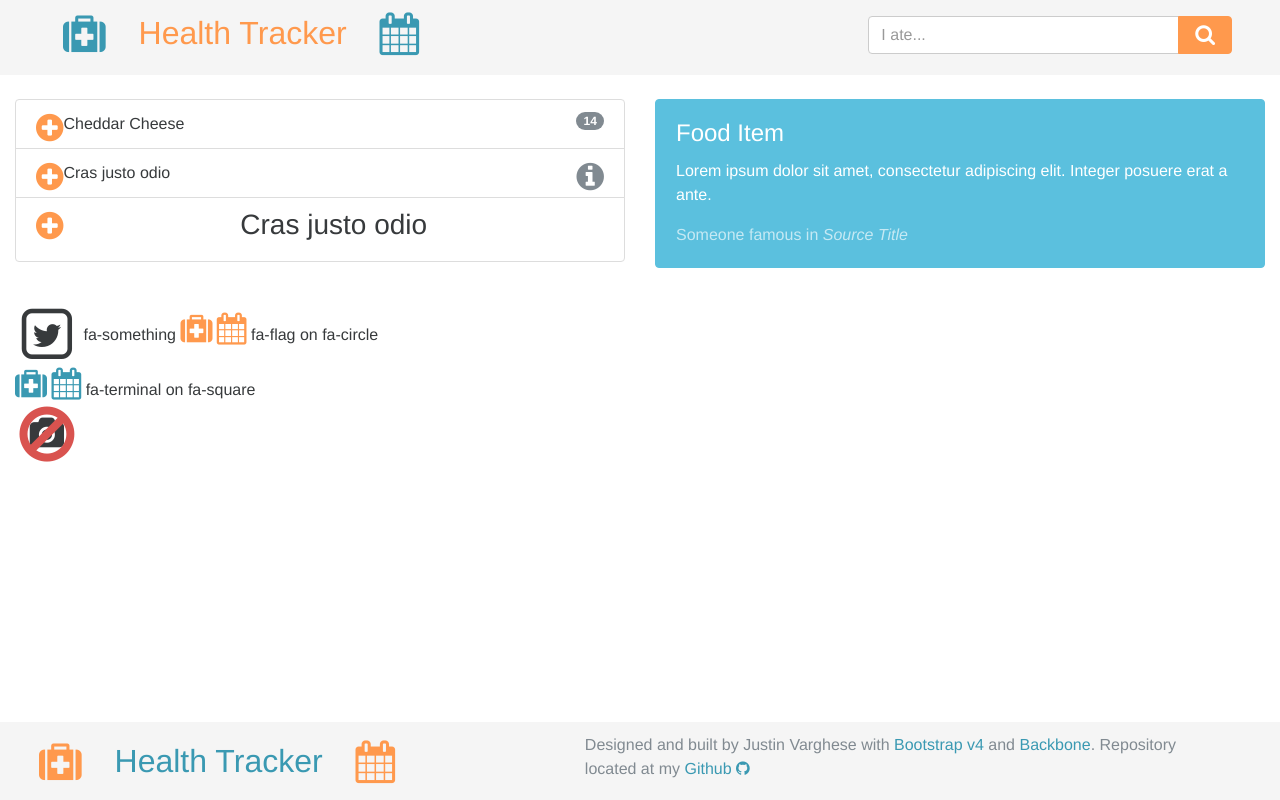
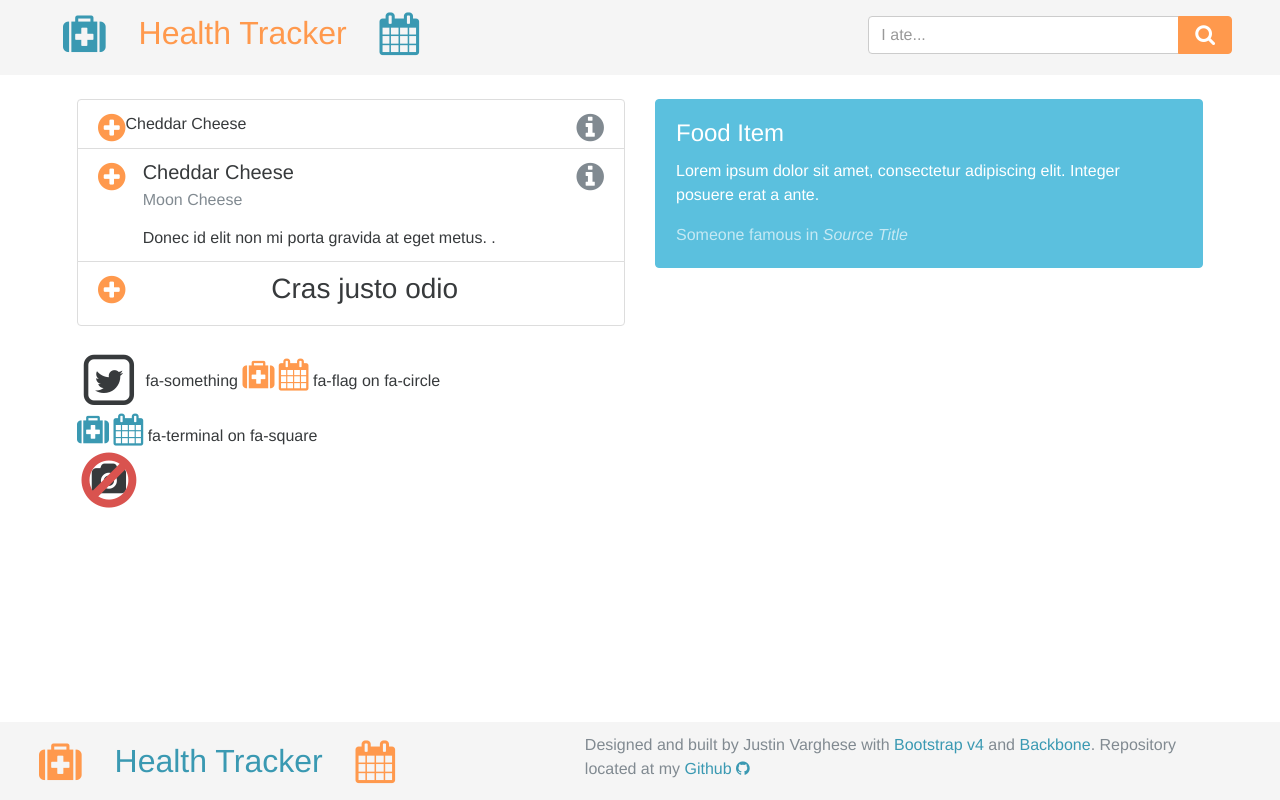
Before and after one commit to jzvarghese/Health_Tracker, a website: page index.html in a window 1280 px wide. Shown: the top 800 px of the page. Drawn offline with Linux system fonts and the light colour scheme.

Commit message:
feat: Update search result html

```diff
--- a/index.html
+++ b/index.html
@@ -42,24 +42,46 @@
 
         </header>
 
-      </div>
-      <!-- end row -->
+      </div><!-- end row -->
+
+
+      <div class="container">
+
+
         <div class="row m-y-md">
+
+          <!-- search results -->
           <div class="col-md-6 col-lg-6">
             <ul class="list-group">
               <li class="list-group-item">
-              <a href="#" class="pull-left text-orange"><i class="fa fa-plus-circle fa-2x"></i></a><span class="label label-default label-pill pull-right">14</span>
+                <a href="#" class="pull-left text-orange"><i class="fa fa-plus-circle fa-2x"></i></a>
                 Cheddar Cheese
+
+                <a href="#" data-toggle="popover" data-html="true" data-placement="right" data-content="<div class='card card-block card-inverse card-info'><h4 class='card-title'>Food Item</h4><blockquote class='card-blockquote'>
+                <p>Lorem ipsum dolor sit amet, consectetur adipiscing elit. Integer posuere erat a ante.</p><footer>Someone famous in <cite title='Source Title'>Source Title</cite></footer></blockquote></div>" class="pull-right"><i class="fa fa-info-circle fa-2x"></i></a>
               </li>
               <li class="list-group-item">
 
+                <div class="row">
+
+                  <div class="col-md-1 col-lg-1">
                     <a href="#" class="pull-left text-orange"><i class="fa fa-plus-circle fa-2x"></i></a>
-              Cras justo odio
+                  </div> <!-- end add button col -->
 
+                  <div class="col-md-10 col-lg-10">
+                    <header>
+                      <h5 class="list-group-item-heading text-left">Cheddar Cheese</h5>
+                      <p class="text-muted">Moon Cheese</p>
+                    </header>
+                    <p class="list-group-item-text">Donec id elit non mi porta gravida at eget metus. .</p>
+                  </div>
+
+                  <div class="col-md-1 col-lg-1">
                     <a href="#" data-toggle="popover" data-html="true" data-placement="right" data-content="<div class='card card-block card-inverse card-info'><h4 class='card-title'>Food Item</h4><blockquote class='card-blockquote'>
                     <p>Lorem ipsum dolor sit amet, consectetur adipiscing elit. Integer posuere erat a ante.</p><footer>Someone famous in <cite title='Source Title'>Source Title</cite></footer></blockquote></div>" class="pull-right"><i class="fa fa-info-circle fa-2x"></i></a>
+                  </div> <!-- end info button col -->
 
-
+                </div>
               </li>
               <li class="list-group-item">
                 <a href="#" class="pull-left text-orange"><i class="fa fa-plus-circle fa-2x"></i></a>
@@ -102,6 +124,7 @@
         </div>
       </div><!-- end row -->
 
+    </div><!-- end container (not fluid) -->
 
     <footer class="footer">
       <div class="row background-smoke p-t-xs p-b-xxs">
```
Lines whose indentation alone changed are shown as unchanged.
